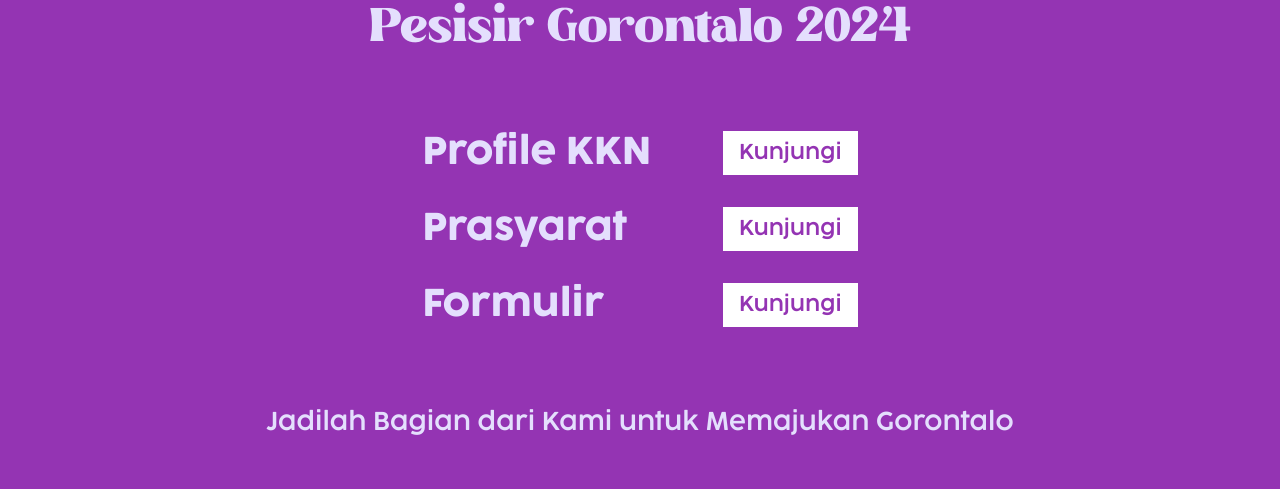
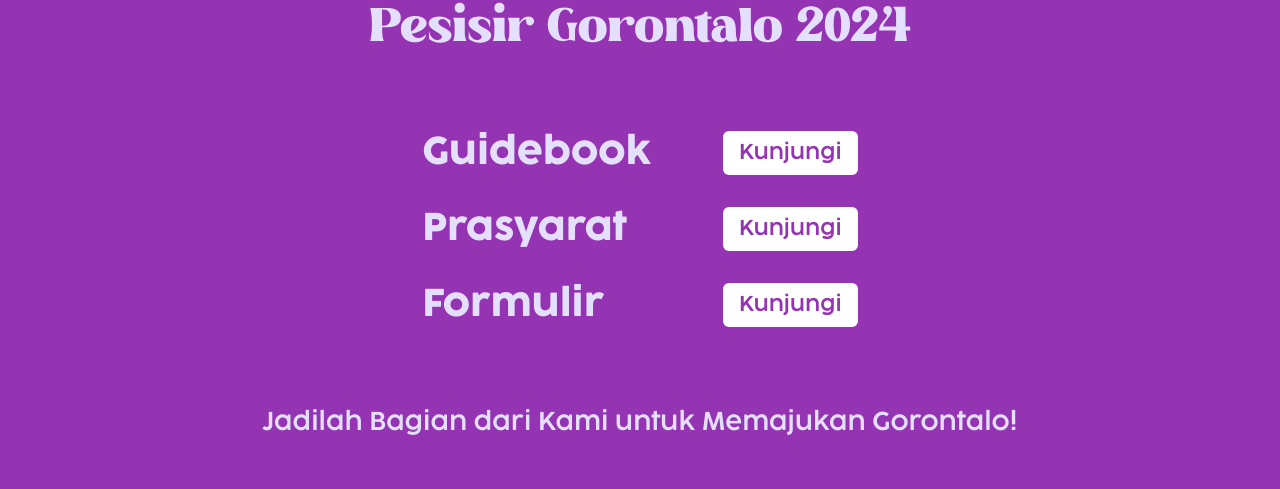
Before and after one commit to Noth3r/pesisir-gorontalo, a Next.js app: page /oprec in a window 1280 px wide. Shown: the part 1169-1658 px from the top of the page. Built offline with nearby package versions, Linux system fonts and the light colour scheme.

Commit message:
Update links and text in OprecInfo component

```diff
--- a/src/containers/oprec/info.tsx
+++ b/src/containers/oprec/info.tsx
@@ -4,16 +4,16 @@ import React from "react";
 
 const infoOprec = [
   {
-    name: "Profile KKN",
+    name: "Guidebook",
     link: "#",
   },
   {
     name: "Prasyarat",
-    link: "#",
+    link: "https://drive.google.com/drive/folders/1ibXgS1hQynlF5sZlAfbAypO-vwqKPLUX?usp=sharing",
   },
   {
     name: "Formulir",
-    link: "#",
+    link: "https://bit.ly/OprecPesisirGorontalo2024",
   },
 ];
 
@@ -37,8 +37,8 @@ function OprecInfo() {
           {infoOprec.map((item, index) => (
             <div key={index} className="flex justify-between items-center">
               <p className="font-cocogoose xl:text-4xl">{item.name}</p>
-              <Link href={item.link}>
-                <button className="font-cocogoose xl:text-xl font-[350] text-purplish-200 bg-white px-4 py-2">
+              <Link target="_blank" href={item.link}  >
+                <button  className="rounded-md font-cocogoose xl:text-xl font-[350] text-purplish-200 bg-white px-4 py-2">
                   Kunjungi
                 </button>
               </Link>
@@ -46,7 +46,7 @@ function OprecInfo() {
           ))}
         </div>
         <p className="font-cocogoose text-center xl:text-2xl font-[350]">
-          Jadilah Bagian dari Kami untuk Memajukan Gorontalo
+        Jadilah Bagian dari Kami untuk Memajukan Gorontalo!
         </p>
       </div>
     </div>
```
